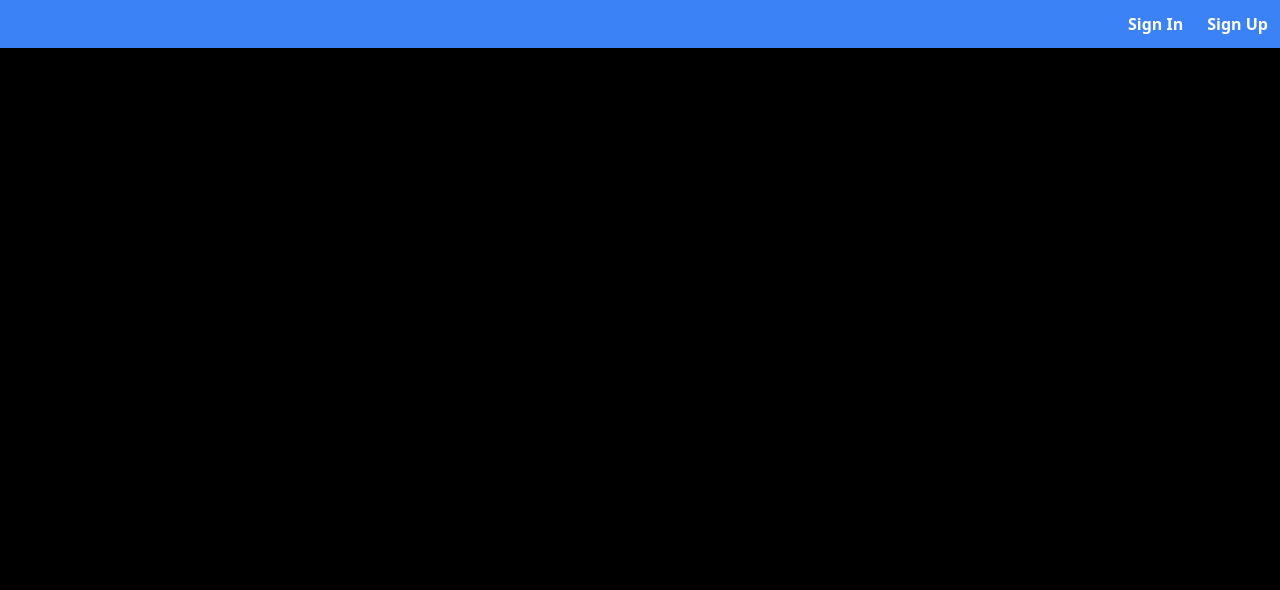
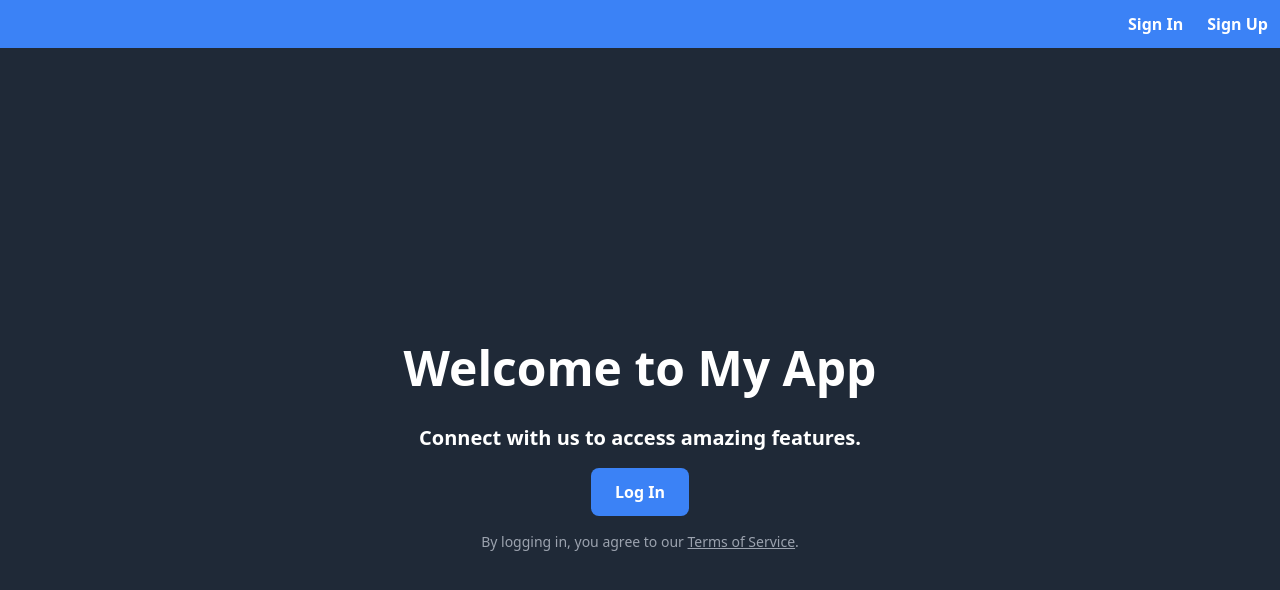
Before and after one commit to Arunsp03/Groupify, a Next.js app: page / in a window 1280 px wide. Shown: the top 590 px of the page. Built offline with nearby package versions, Linux system fonts and the light colour scheme; no server answers.

Commit message:
finished landing screen

```diff
--- a/src/app/page.tsx
+++ b/src/app/page.tsx
@@ -1,5 +1,6 @@
 "use client"
 import Appbar from '@/components/Appbar/Appbar';
+import Landing from '@/components/Landing/Landing';
 
 import Queue from '@/components/Queue/Queue';
 import ShowStreamers from '@/components/ShowStreamers/ShowStreamers';
@@ -14,8 +15,8 @@ const router=useRouter();
   <div className='text-white'>
 
     <Appbar/>
-    { session.data?.user&&
-   <ShowStreamers/>
+    { session.data?.user ?
+   <ShowStreamers/> :<Landing/>
     }
     </div>
   );
--- a/src/app/queueview/[streamername]/page.tsx
+++ b/src/app/queueview/[streamername]/page.tsx
@@ -1,5 +1,6 @@
 "use client"
 import Appbar from '@/components/Appbar/Appbar';
+import Landing from '@/components/Landing/Landing';
 import Queue from '@/components/Queue/Queue';
 import VideoPlayer from '@/components/VideoPlayer/VideoPlayer';
 import { useSession } from 'next-auth/react';
--- /dev/null
+++ b/src/components/Landing/Landing.tsx
@@ -0,0 +1,30 @@
+import { signIn } from "next-auth/react";
+
+const Landing = () => {
+  return (
+    <div className="h-[100vh]  bg-gray-800 flex flex-col items-center justify-center">
+
+      <h1 className="text-5xl font-bold text-white mb-8">Welcome to My App</h1>
+
+
+      <p className="text-white text-xl mb-4 font-semibold">
+        Connect with us to access amazing features.
+      </p>
+
+
+      <button
+        className="bg-blue-500 text-white px-6 py-3 rounded-lg hover:bg-blue-700 font-semibold"
+        onClick={() => signIn()}
+      >
+        Log In
+      </button>
+
+
+      <p className="text-gray-400 text-sm mt-4">
+        By logging in, you agree to our <a href="#" className="underline">Terms of Service</a>.
+      </p>
+    </div>
+  );
+};
+
+export default Landing;
```
